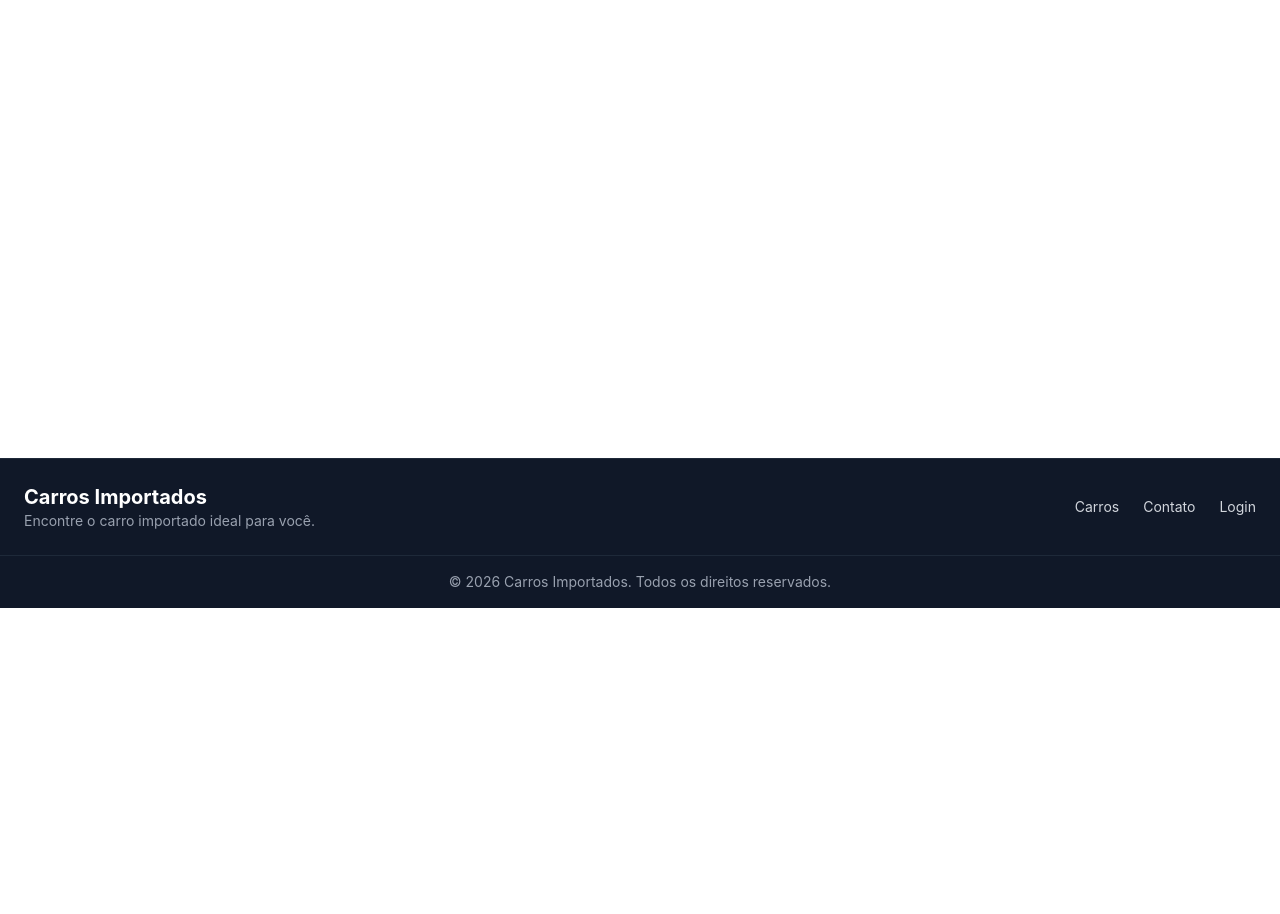
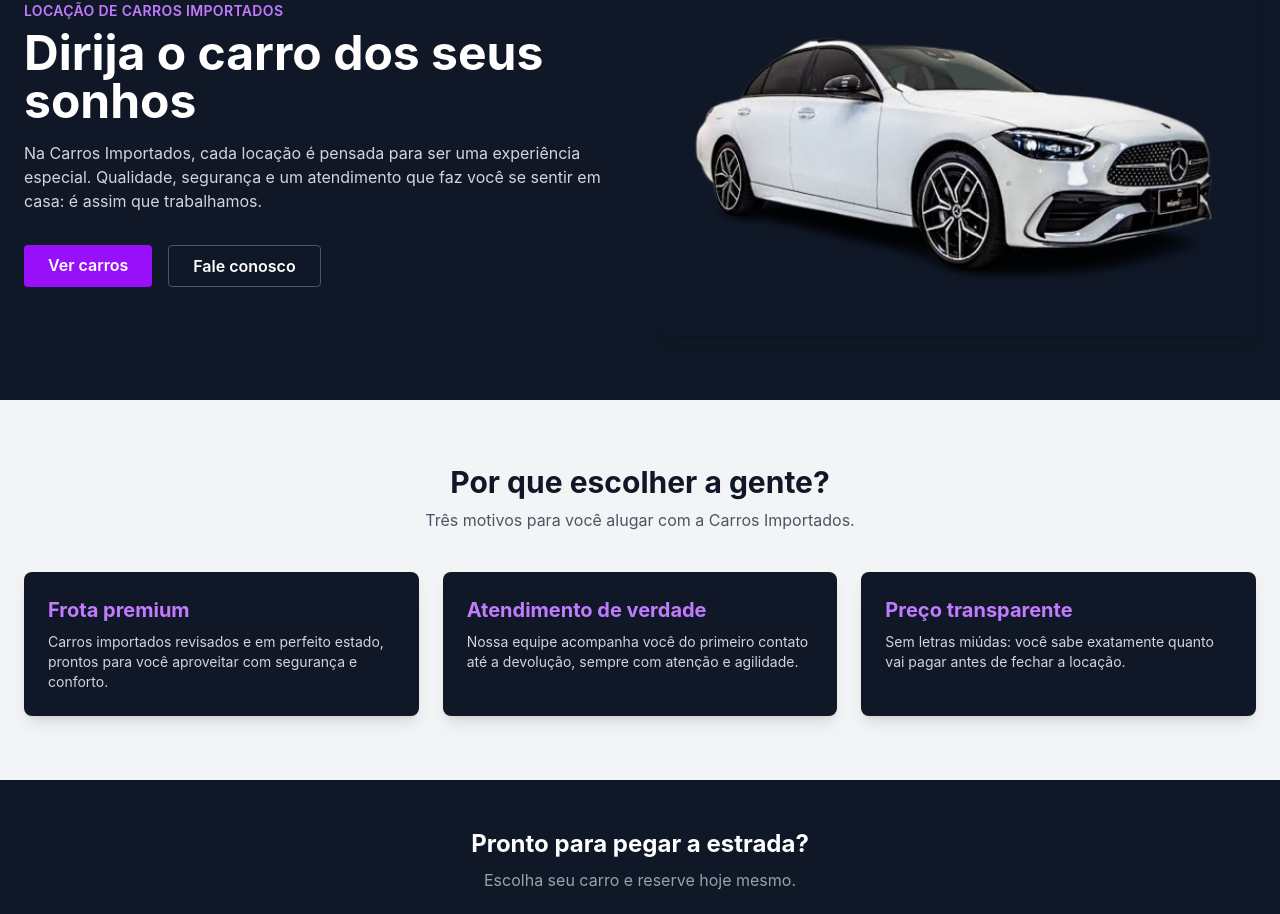
Before and after one commit to cp6react-web/locacao-carros-importados, a React (Vite) app: page / in a window 1280 px wide. Shown: the part 192-1106 px from the top of the page. Before the commit the page ends 800 px from the top, so only its background shows below. Built offline with nearby package versions, Linux system fonts and the light colour scheme.

Commit message:
feat: Cria e estiliza página home

```diff
--- a/src/pages/Home.jsx
+++ b/src/pages/Home.jsx
@@ -1,11 +1,105 @@
-import React from 'react'
+import { Link } from "react-router-dom";
+import mercedes from "../assets/mercedes.png";
 
-const Home = () => {
+const diferenciais = [
+  {
+    titulo: "Frota premium",
+    texto:
+      "Carros importados revisados e em perfeito estado, prontos para você aproveitar com segurança e conforto.",
+  },
+  {
+    titulo: "Atendimento de verdade",
+    texto:
+      "Nossa equipe acompanha você do primeiro contato até a devolução, sempre com atenção e agilidade.",
+  },
+  {
+    titulo: "Preço transparente",
+    texto:
+      "Sem letras miúdas: você sabe exatamente quanto vai pagar antes de fechar a locação.",
+  },
+];
+
+function Home() {
   return (
-    <div>
+    <main>
+      <section className="bg-gray-900 text-white">
+        <div className="mx-auto grid max-w-7xl items-center gap-10 px-6 py-16 md:grid-cols-2">
+          <div>
+            <p className="text-sm font-semibold uppercase tracking-wide text-purple-400">
+              Locação de carros importados
+            </p>
+            <h1 className="mt-2 text-4xl font-bold md:text-5xl">
+              Dirija o carro dos seus sonhos
+            </h1>
+            <p className="mt-4 text-gray-300">
+              Na Carros Importados, cada locação é pensada para ser uma
+              experiência especial. Qualidade, segurança e um atendimento que
+              faz você se sentir em casa: é assim que trabalhamos.
+            </p>
 
-    </div>
-  )
+            <div className="mt-8 flex flex-wrap gap-4">
+              <Link
+                to="/carros"
+                className="rounded bg-purple-600 px-6 py-2 font-semibold transition hover:bg-purple-500"
+              >
+                Ver carros
+              </Link>
+              <Link
+                to="/contato"
+                className="rounded border border-gray-600 px-6 py-2 font-semibold transition hover:border-purple-500 hover:text-purple-400"
+              >
+                Fale conosco
+              </Link>
+            </div>
+          </div>
+
+          <img
+            src={mercedes}
+            alt="Mercedes disponível para locação"
+            className="h-72 w-full rounded-lg object-cover shadow-lg md:h-96"
+          />
+        </div>
+      </section>
+
+      <section className="bg-gray-100 px-6 py-16">
+        <div className="mx-auto max-w-7xl">
+          <h2 className="mb-2 text-center text-3xl font-bold text-gray-900">
+            Por que escolher a gente?
+          </h2>
+          <p className="mb-10 text-center text-gray-600">
+            Três motivos para você alugar com a Carros Importados.
+          </p>
+
+          <div className="grid gap-6 md:grid-cols-3">
+            {diferenciais.map((item) => (
+              <article
+                key={item.titulo}
+                className="rounded-lg bg-gray-900 p-6 text-white shadow-lg transition hover:-translate-y-1 hover:shadow-xl"
+              >
+                <h3 className="text-xl font-bold text-purple-400">
+                  {item.titulo}
+                </h3>
+                <p className="mt-2 text-sm text-gray-300">{item.texto}</p>
+              </article>
+            ))}
+          </div>
+        </div>
+      </section>
+
+      <section className="bg-gray-900 px-6 py-12 text-center text-white">
+        <h2 className="text-2xl font-bold">Pronto para pegar a estrada?</h2>
+        <p className="mt-2 text-gray-400">
+          Escolha seu carro e reserve hoje mesmo.
+        </p>
+        <Link
+          to="/carros"
+          className="mt-6 inline-block rounded bg-purple-600 px-6 py-2 font-semibold transition hover:bg-purple-500"
+        >
+          Escolher meu carro
+        </Link>
+      </section>
+    </main>
+  );
 }
 
-export default Home
+export default Home;
```
